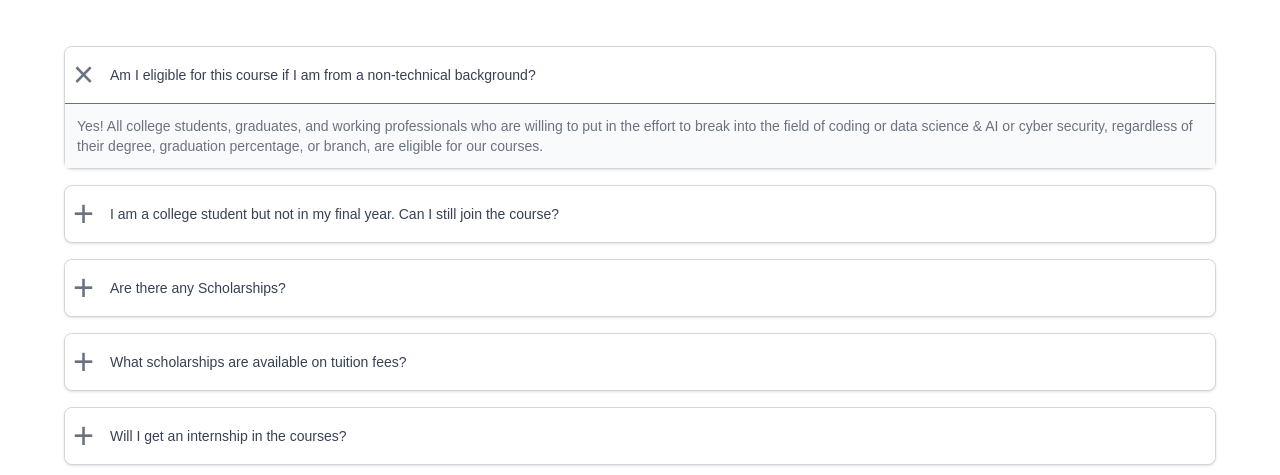
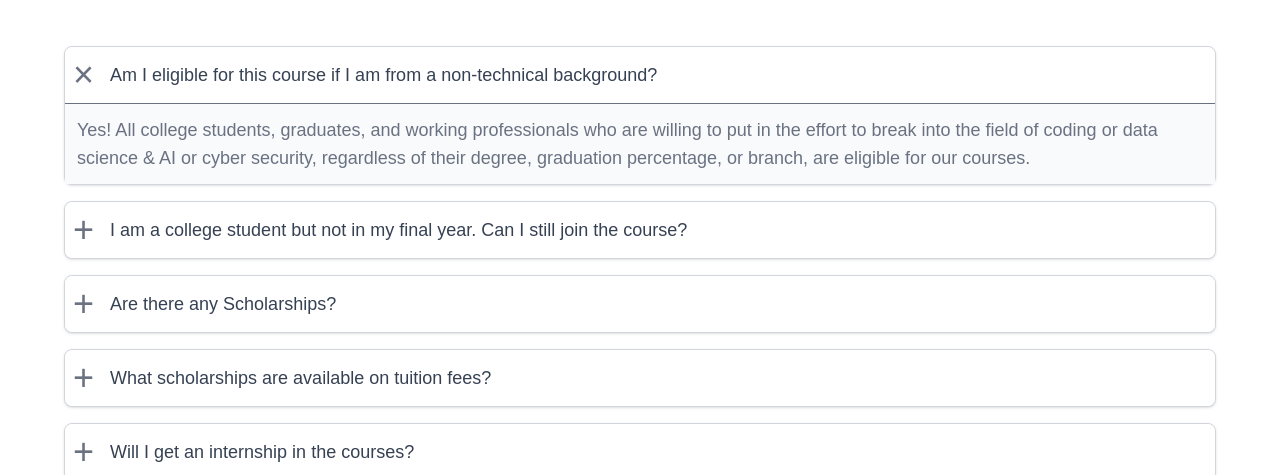
Before and after one commit to mohanagowthami/website-v2, a Next.js app: page / in a window 1280 px wide. Both pictures are taken after a click on the button 640 px from the left and 2883 px from the top of the page. Shown: the part 2808-3283 px from the top of the page. Built offline with nearby package versions, Linux system fonts and the light colour scheme.

Commit message:
Merge branch 'main' of https://github.com/mohanagowthami/website-v2 into dev/ganneswari

```diff
--- a/src/app/components/faqs/Faqs.tsx
+++ b/src/app/components/faqs/Faqs.tsx
@@ -77,12 +77,12 @@ const faqs = [
               <span className="text-2xl md:text-3xl lg:text-4xl font-normal text-gray-500">
                 {openIndex === index ? "×" : "+"}
               </span>
-              <span className="flex-1 ml-4 text-gray-700 text-xs md:text-sm font-poppins font-medium">
+              <span className="flex-1 ml-4 text-gray-700 text-xs md:text-sm lg:text-lg font-poppins font-medium">
                 {faq.question}
               </span>
             </button>
             {openIndex === index && (
-              <div className="p-3 border-t bg-gray-50 text-gray-500 text-xs md:text-sm font-poppins">
+              <div className="p-3 border-t bg-gray-50 text-gray-500 text-xs md:text-sm lg:text-lg font-poppins">
                 {faq.answer}
               </div>
             )}
--- a/src/app/page.tsx
+++ b/src/app/page.tsx
@@ -11,11 +11,10 @@ import { FAQs } from "./components/faqs";
 export default function Home() {
   return (
     <div>
-      <Programs/>
-
-    <LandingSection/>
+      <LandingSection/>
       <AluminiCard/>
       <RequestCallbackButton />
+      <Programs/>
       <StandOut/>
       <FAQs/>
       <Footercomponent/>
```
